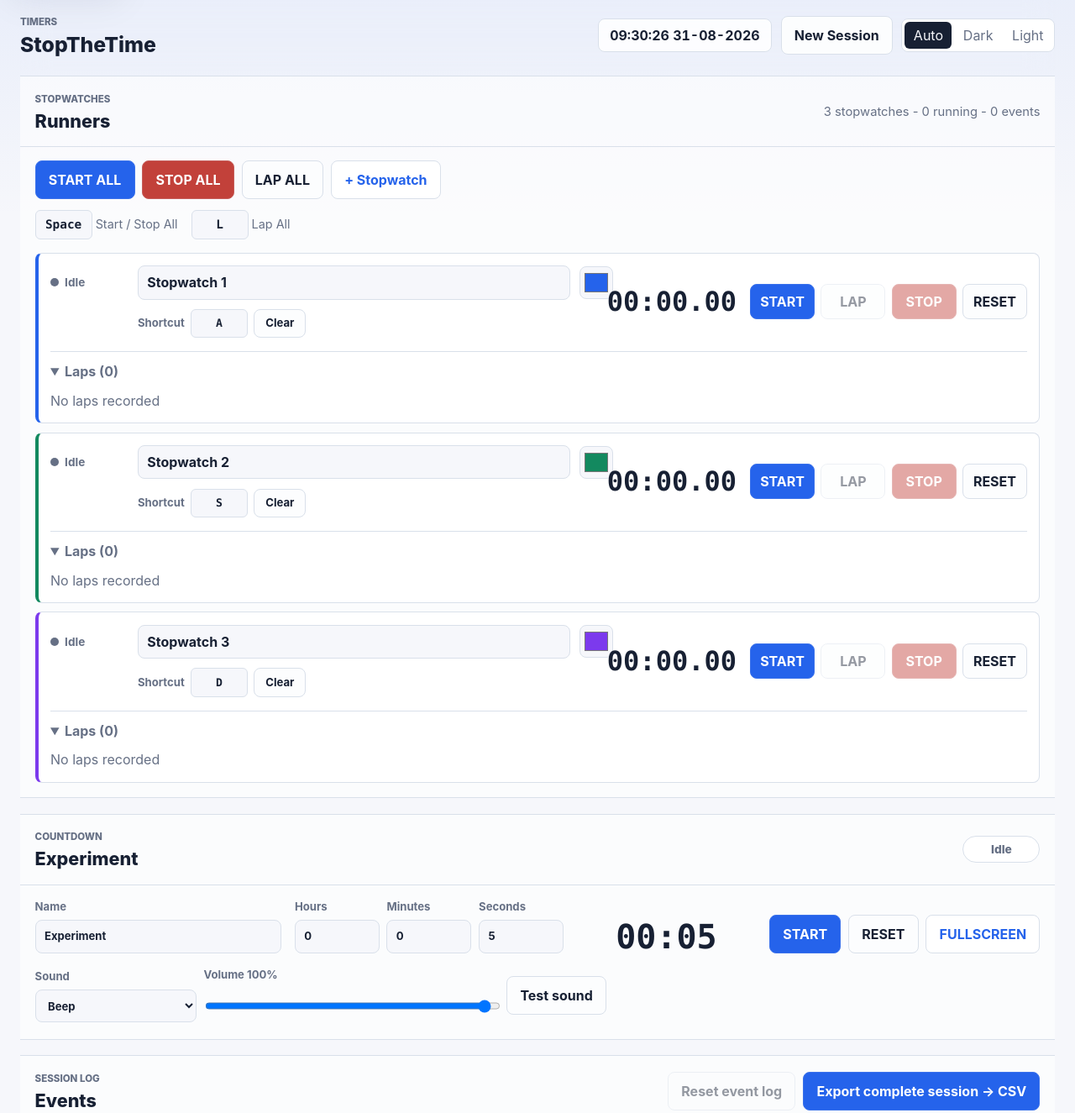
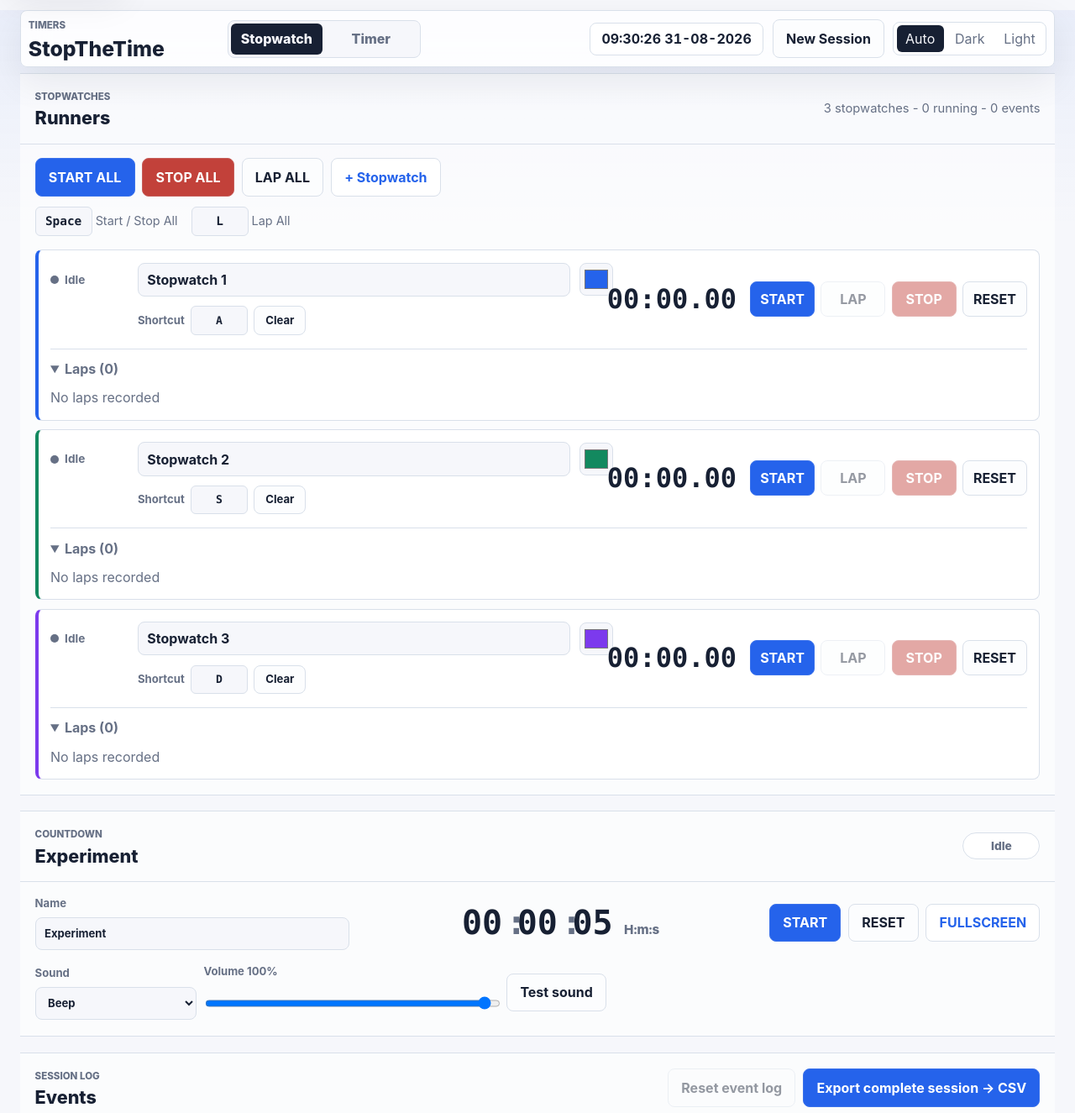
Before and after one commit to P7uis/StopTheTime, a plain HTML site: page index.html in a window 1280 px wide. Shown: the top 1325 px of the page at 84% size. Drawn offline with Linux system fonts and the light colour scheme.

Commit message:
Add floating menu and inline timer editor

```diff
--- a/app.js
+++ b/app.js
@@ -73,6 +73,7 @@
   function cacheElements() {
     elements.html = document.documentElement;
     elements.metaTheme = document.querySelector('meta[name="theme-color"]');
+    elements.headerMenuLinks = Array.from(document.querySelectorAll(".menu-link"));
     elements.liveClock = document.getElementById("liveClock");
     elements.newSessionBtn = document.getElementById("newSessionBtn");
     elements.themeButtons = Array.from(document.querySelectorAll(".theme-option"));
@@ -299,6 +300,9 @@
         scheduleSave();
       });
     });
+    elements.headerMenuLinks.forEach((link) => {
+      link.addEventListener("click", () => setActiveMenuTarget(link.dataset.menuTarget));
+    });
 
     elements.newSessionBtn.addEventListener("click", createNewSession);
     elements.addStopwatchBtn.addEventListener("click", addStopwatch);
@@ -319,7 +323,13 @@
     });
 
     [elements.countdownHours, elements.countdownMinutes, elements.countdownSeconds].forEach((input) => {
+      input.addEventListener("focus", () => input.select());
       input.addEventListener("input", updateCountdownDurationFromInputs);
+      input.addEventListener("blur", () => {
+        updateCountdownDurationFromInputs();
+        updateCountdownDisplays(true);
+      });
+      input.addEventListener("keydown", onCountdownSegmentKeydown);
     });
 
     elements.countdownStartBtn.addEventListener("click", startOrPauseCountdown);
@@ -355,6 +365,7 @@
     } else if (typeof colorSchemeQuery.addListener === "function") {
       colorSchemeQuery.addListener(onColorSchemeChange);
     }
+    initHeaderMenuObserver();
     window.addEventListener("beforeunload", persistNow);
   }
 
@@ -838,10 +849,35 @@
     scheduleSave();
   }
 
+  function onCountdownSegmentKeydown(event) {
+    if (state.countdown.status === "running") {
+      return;
+    }
+
+    if (event.key === "Enter") {
+      event.preventDefault();
+      event.target.blur();
+      return;
+    }
+
+    if (event.key === "Escape") {
+      event.preventDefault();
+      event.target.value = event.target.dataset.committedValue || "00";
+      updateCountdownDurationFromInputs();
+      event.target.blur();
+      return;
+    }
+
+    if (event.key === "ArrowUp" || event.key === "ArrowDown") {
+      event.preventDefault();
+      nudgeCountdownSegment(event.target, event.key === "ArrowUp" ? 1 : -1, event.shiftKey ? 10 : 1);
+    }
+  }
+
   function updateCountdownDurationFromInputs() {
-    const hours = clamp(Math.round(toSafeNumber(elements.countdownHours.value)), 0, 99);
-    const minutes = clamp(Math.round(toSafeNumber(elements.countdownMinutes.value)), 0, 59);
-    const seconds = clamp(Math.round(toSafeNumber(elements.countdownSeconds.value)), 0, 59);
+    const hours = readCountdownSegment(elements.countdownHours, 99);
+    const minutes = readCountdownSegment(elements.countdownMinutes, 59);
+    const seconds = readCountdownSegment(elements.countdownSeconds, 59);
     const durationMs = durationFromParts(hours, minutes, seconds);
 
     state.countdown.hours = hours;
@@ -852,9 +888,25 @@
     if (state.countdown.status !== "running") {
       state.countdown.status = "idle";
       state.countdown.remainingMs = durationMs;
-      renderCountdown();
+      updateCountdownDisplays();
     }
     scheduleSave();
+  }
+
+  function readCountdownSegment(input, max) {
+    const cleanValue = input.value.replace(/\D/g, "").slice(0, 2);
+    if (input.value !== cleanValue) {
+      input.value = cleanValue;
+    }
+    return clamp(Math.round(toSafeNumber(cleanValue)), 0, max);
+  }
+
+  function nudgeCountdownSegment(input, direction, step) {
+    const max = input === elements.countdownHours ? 99 : 59;
+    const current = readCountdownSegment(input, max);
+    input.value = pad(clamp(current + (direction * step), 0, max));
+    updateCountdownDurationFromInputs();
+    input.select();
   }
 
   function getStopwatchElapsed(stopwatch) {
@@ -978,9 +1030,6 @@
     const countdown = state.countdown;
     elements.countdownSection.dataset.status = countdown.status;
     setValueUnlessFocused(elements.countdownName, countdown.name);
-    setValueUnlessFocused(elements.countdownHours, String(countdown.hours));
-    setValueUnlessFocused(elements.countdownMinutes, String(countdown.minutes));
-    setValueUnlessFocused(elements.countdownSeconds, String(countdown.seconds));
     elements.countdownHours.disabled = countdown.status === "running";
     elements.countdownMinutes.disabled = countdown.status === "running";
     elements.countdownSeconds.disabled = countdown.status === "running";
@@ -995,7 +1044,7 @@
         : "START";
     elements.countdownStartBtn.disabled = countdown.durationMs <= 0 && countdown.status !== "running";
     elements.countdownStatus.textContent = STATUS_LABEL[countdown.status] || titleCase(countdown.status);
-    updateCountdownDisplays();
+    updateCountdownDisplays(true);
     renderEventLog();
   }
 
@@ -1057,10 +1106,13 @@
     });
   }
 
-  function updateCountdownDisplays() {
+  function updateCountdownDisplays(forceSegmentRender = false) {
     const remainingMs = getCountdownRemaining();
+    const parts = countdownPartsFromMs(remainingMs);
     const display = formatCountdown(remainingMs);
-    elements.countdownDisplay.textContent = display;
+    setCountdownSegment(elements.countdownHours, parts.hours, forceSegmentRender);
+    setCountdownSegment(elements.countdownMinutes, parts.minutes, forceSegmentRender);
+    setCountdownSegment(elements.countdownSeconds, parts.seconds, forceSegmentRender);
     elements.fullscreenCountdownDisplay.textContent = display;
     elements.fullscreenCountdownName.textContent = state.countdown.name.toUpperCase();
     elements.fullscreenCountdown.classList.toggle("countdown-complete", state.countdown.status === "complete");
@@ -1068,6 +1120,15 @@
     const duration = Math.max(1, state.countdown.durationMs);
     const progress = state.countdown.status === "complete" ? 0 : clamp(remainingMs / duration, 0, 1);
     elements.fullscreenProgressBar.style.transform = `scaleX(${progress})`;
+  }
+
+  function setCountdownSegment(input, value, forceSegmentRender) {
+    const max = input === elements.countdownHours ? 99 : 59;
+    const text = pad(clamp(value, 0, max));
+    input.dataset.committedValue = text;
+    if (forceSegmentRender || document.activeElement !== input) {
+      input.value = text;
+    }
   }
 
   function animationLoop() {
@@ -1092,6 +1153,40 @@
     const clockText = `${pad(date.getHours())}:${pad(date.getMinutes())}:${pad(date.getSeconds())} ${pad(date.getDate())}-${pad(date.getMonth() + 1)}-${date.getFullYear()}`;
     elements.liveClock.textContent = clockText;
     elements.liveClock.dateTime = date.toISOString();
+  }
+
+  function initHeaderMenuObserver() {
+    const sections = elements.headerMenuLinks
+      .map((link) => document.getElementById(link.dataset.menuTarget))
+      .filter(Boolean);
+
+    if (!("IntersectionObserver" in window) || !sections.length) {
+      return;
+    }
+
+    const observer = new IntersectionObserver((entries) => {
+      const visibleEntry = entries
+        .filter((entry) => entry.isIntersecting)
+        .sort((first, second) => second.intersectionRatio - first.intersectionRatio)[0];
+      if (visibleEntry) {
+        setActiveMenuTarget(visibleEntry.target.id);
+      }
+    }, {
+      rootMargin: "-25% 0px -55% 0px",
+      threshold: [0.1, 0.35, 0.6],
+    });
+
+    sections.forEach((section) => observer.observe(section));
+  }
+
+  function setActiveMenuTarget(targetId) {
+    elements.headerMenuLinks.forEach((link) => {
+      if (link.dataset.menuTarget === targetId) {
+        link.setAttribute("aria-current", "true");
+      } else {
+        link.removeAttribute("aria-current");
+      }
+    });
   }
 
   function exportCsv() {
@@ -1342,15 +1437,17 @@
   }
 
   function formatCountdown(ms) {
+    const parts = countdownPartsFromMs(ms);
+    return `${pad(parts.hours)}:${pad(parts.minutes)}:${pad(parts.seconds)}`;
+  }
+
+  function countdownPartsFromMs(ms) {
     const totalSeconds = Math.max(0, Math.ceil(ms / 1000));
-    const seconds = totalSeconds % 60;
-    const minutes = Math.floor(totalSeconds / 60) % 60;
-    const hours = Math.floor(totalSeconds / 3600);
-
-    if (hours > 0) {
-      return `${pad(hours)}:${pad(minutes)}:${pad(seconds)}`;
-    }
-    return `${pad(minutes)}:${pad(seconds)}`;
+    return {
+      hours: Math.floor(totalSeconds / 3600),
+      minutes: Math.floor(totalSeconds / 60) % 60,
+      seconds: totalSeconds % 60,
+    };
   }
 
   function formatEventTime(timestamp) {
--- a/index.html
+++ b/index.html
@@ -23,6 +23,11 @@
         <h1>StopTheTime</h1>
       </div>
 
+      <nav class="header-menu" aria-label="Timer menu">
+        <a class="menu-link" href="#stopwatchPanel" data-menu-target="stopwatchPanel" aria-current="true">Stopwatch</a>
+        <a class="menu-link" href="#timerPanel" data-menu-target="timerPanel">Timer</a>
+      </nav>
+
       <div class="header-tools" aria-label="Application controls">
         <time id="liveClock" class="live-clock" datetime="">--:--:-- --:--:----</time>
 
@@ -39,7 +44,7 @@
     </header>
 
     <main id="main" class="app-shell">
-      <section class="workspace-section" aria-labelledby="stopwatchHeading">
+      <section id="stopwatchPanel" class="workspace-section" aria-labelledby="stopwatchHeading">
         <div class="section-heading">
           <div>
             <p class="section-kicker">STOPWATCHES</p>
@@ -64,7 +69,7 @@
         <div id="stopwatchList" class="stopwatch-list" aria-live="polite"></div>
       </section>
 
-      <section class="workspace-section countdown-section" aria-labelledby="countdownHeading">
+      <section id="timerPanel" class="workspace-section countdown-section" aria-labelledby="countdownHeading">
         <div class="section-heading">
           <div>
             <p class="section-kicker">COUNTDOWN</p>
@@ -79,22 +84,14 @@
             <input id="countdownName" type="text" autocomplete="off" spellcheck="false">
           </label>
 
-          <div class="duration-fields" role="group" aria-label="Countdown duration">
-            <label class="field">
-              <span>Hours</span>
-              <input id="countdownHours" type="number" min="0" max="99" inputmode="numeric">
-            </label>
-            <label class="field">
-              <span>Minutes</span>
-              <input id="countdownMinutes" type="number" min="0" max="59" inputmode="numeric">
-            </label>
-            <label class="field">
-              <span>Seconds</span>
-              <input id="countdownSeconds" type="number" min="0" max="59" inputmode="numeric">
-            </label>
+          <div id="countdownDisplay" class="countdown-display" role="group" aria-label="Countdown duration">
+            <input id="countdownHours" class="countdown-segment-input" type="text" inputmode="numeric" maxlength="2" aria-label="Countdown hours">
+            <span class="time-separator" aria-hidden="true">:</span>
+            <input id="countdownMinutes" class="countdown-segment-input" type="text" inputmode="numeric" maxlength="2" aria-label="Countdown minutes">
+            <span class="time-separator" aria-hidden="true">:</span>
+            <input id="countdownSeconds" class="countdown-segment-input" type="text" inputmode="numeric" maxlength="2" aria-label="Countdown seconds">
+            <span class="time-format-label" aria-hidden="true">H:m:s</span>
           </div>
-
-          <output id="countdownDisplay" class="countdown-display">00:05</output>
 
           <div class="countdown-actions" role="group" aria-label="Countdown controls">
             <button id="countdownStartBtn" class="button button-primary" type="button">START</button>
--- a/service-worker.js
+++ b/service-worker.js
@@ -1,4 +1,4 @@
-const CACHE_NAME = "stop-the-time-v2";
+const CACHE_NAME = "stop-the-time-v3";
 const APP_SHELL = [
   "./",
   "./index.html",
--- a/styles.css
+++ b/styles.css
@@ -59,6 +59,7 @@ html[data-theme="dark"] {
 html {
   min-height: 100%;
   background: var(--bg);
+  scroll-padding-top: 7rem;
 }
 
 body {
@@ -121,15 +122,19 @@ caption {
 
 .app-header {
   position: sticky;
-  top: 0;
+  top: 0.75rem;
   z-index: 10;
-  display: flex;
+  display: grid;
+  grid-template-columns: minmax(11rem, auto) auto minmax(0, 1fr);
   align-items: center;
-  justify-content: space-between;
-  gap: 1.25rem;
+  gap: 0.8rem;
   width: min(1440px, calc(100% - 3rem));
-  margin: 0 auto;
-  padding: 1.1rem 0;
+  margin: 0.75rem auto 0;
+  padding: 0.55rem;
+  border: 1px solid var(--border);
+  border-radius: 8px;
+  background: color-mix(in srgb, var(--surface) 88%, transparent);
+  box-shadow: var(--shadow);
   backdrop-filter: blur(16px);
 }
 
@@ -168,6 +173,38 @@ caption {
   justify-content: flex-end;
   flex-wrap: wrap;
   gap: 0.65rem;
+}
+
+.header-menu {
+  display: inline-grid;
+  grid-template-columns: repeat(2, minmax(6rem, 1fr));
+  gap: 0.2rem;
+  padding: 0.2rem;
+  border: 1px solid var(--border);
+  border-radius: 8px;
+  background: var(--bg);
+}
+
+.menu-link {
+  display: inline-flex;
+  align-items: center;
+  justify-content: center;
+  min-height: 2.25rem;
+  padding: 0.4rem 0.75rem;
+  border-radius: 6px;
+  color: var(--text-muted);
+  font-weight: 760;
+  text-decoration: none;
+}
+
+.menu-link:hover {
+  background: var(--surface-hover);
+  color: var(--text);
+}
+
+.menu-link[aria-current="true"] {
+  background: var(--text);
+  color: var(--bg);
 }
 
 .live-clock {
@@ -217,6 +254,7 @@ caption {
 }
 
 .workspace-section {
+  scroll-margin-top: 7rem;
   border-top: 1px solid var(--border);
   border-bottom: 1px solid var(--border);
   background: color-mix(in srgb, var(--surface) 62%, transparent);
@@ -500,8 +538,8 @@ caption {
 
 .countdown-grid {
   display: grid;
-  grid-template-columns: minmax(13rem, 1.1fr) minmax(17rem, 1.2fr) minmax(11ch, 0.8fr) auto;
-  align-items: end;
+  grid-template-columns: minmax(13rem, 0.8fr) minmax(22rem, 1fr) auto;
+  align-items: center;
   gap: 1rem;
   padding: 1rem 1.1rem;
 }
@@ -520,15 +558,13 @@ caption {
   padding: 0.48rem 0.65rem;
 }
 
-.duration-fields {
-  display: grid;
-  grid-template-columns: repeat(3, minmax(5.2rem, 1fr));
-  gap: 0.55rem;
-}
-
 .countdown-display {
+  display: inline-grid;
+  grid-template-columns: 2.25ch 0.35ch 2.25ch 0.35ch 2.25ch auto;
+  align-items: baseline;
   justify-self: center;
-  min-width: 8ch;
+  gap: 0.1rem;
+  min-width: 0;
   color: var(--text);
   font-family: "SFMono-Regular", Consolas, "Liberation Mono", monospace;
   font-size: 2.5rem;
@@ -540,6 +576,46 @@ caption {
 
 .countdown-section[data-status="complete"] .countdown-display {
   color: var(--danger);
+}
+
+.countdown-segment-input {
+  width: 2.25ch;
+  min-width: 0;
+  min-height: 3.1rem;
+  padding: 0;
+  border: 1px solid transparent;
+  border-radius: 6px;
+  background: transparent;
+  color: inherit;
+  font: inherit;
+  font-variant-numeric: tabular-nums;
+  line-height: 1;
+  text-align: center;
+}
+
+.countdown-segment-input:hover:not(:disabled) {
+  border-color: var(--border);
+  background: var(--surface-hover);
+}
+
+.countdown-segment-input:disabled {
+  cursor: default;
+  opacity: 1;
+  -webkit-text-fill-color: currentColor;
+}
+
+.time-separator {
+  color: var(--text-muted);
+}
+
+.time-format-label {
+  margin-left: 0.55rem;
+  color: var(--text-muted);
+  font-family:
+    Inter, ui-sans-serif, system-ui, -apple-system, BlinkMacSystemFont, "Segoe UI",
+    sans-serif;
+  font-size: 0.95rem;
+  font-weight: 780;
 }
 
 .status-pill {
@@ -752,13 +828,17 @@ caption {
 
 @media (max-width: 1100px) {
   .app-header {
-    align-items: flex-start;
-    flex-direction: column;
+    grid-template-columns: 1fr;
+    align-items: stretch;
   }
 
   .header-tools {
-    justify-content: flex-start;
+    justify-content: space-between;
     width: 100%;
+  }
+
+  .header-menu {
+    width: min(24rem, 100%);
   }
 
   .stopwatch-row {
@@ -795,7 +875,8 @@ caption {
   }
 
   .app-header {
-    padding: 0.8rem 0;
+    top: 0.5rem;
+    padding: 0.5rem;
   }
 
   .brand-block {
@@ -803,11 +884,17 @@ caption {
   }
 
   .header-tools,
+  .header-menu,
   .global-actions,
   .sound-row {
     align-items: stretch;
+    width: 100%;
+  }
+
+  .header-tools,
+  .global-actions,
+  .sound-row {
     flex-direction: column;
-    width: 100%;
   }
 
   .live-clock,
@@ -859,10 +946,6 @@ caption {
     grid-template-columns: 1fr;
   }
 
-  .duration-fields {
-    grid-template-columns: repeat(3, minmax(0, 1fr));
-  }
-
   .stopwatch-shortcut {
     grid-column: 1 / -1;
     display: grid;
@@ -881,10 +964,6 @@ caption {
 }
 
 @media (max-width: 460px) {
-  .duration-fields {
-    grid-template-columns: 1fr;
-  }
-
   .timer-actions {
     grid-template-columns: 1fr;
   }
```
Also changed, not shown: 1 other file.
